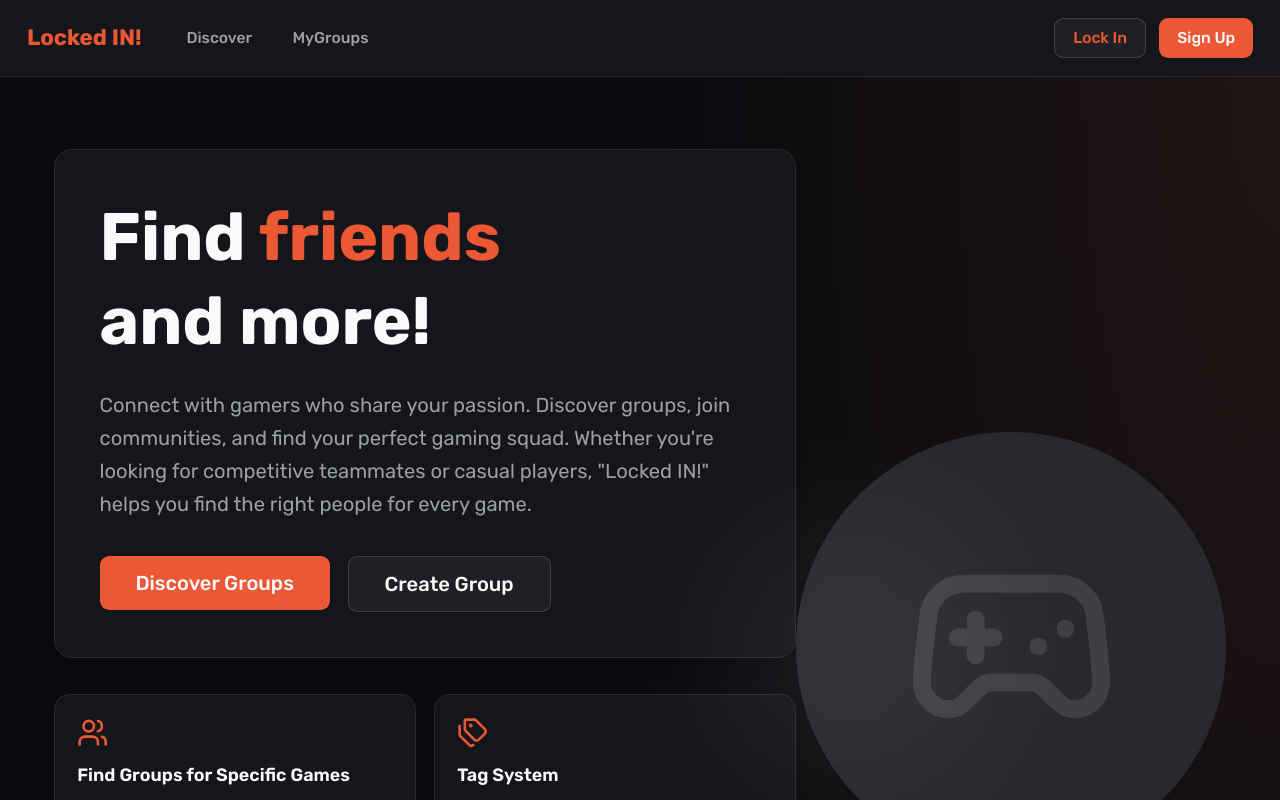
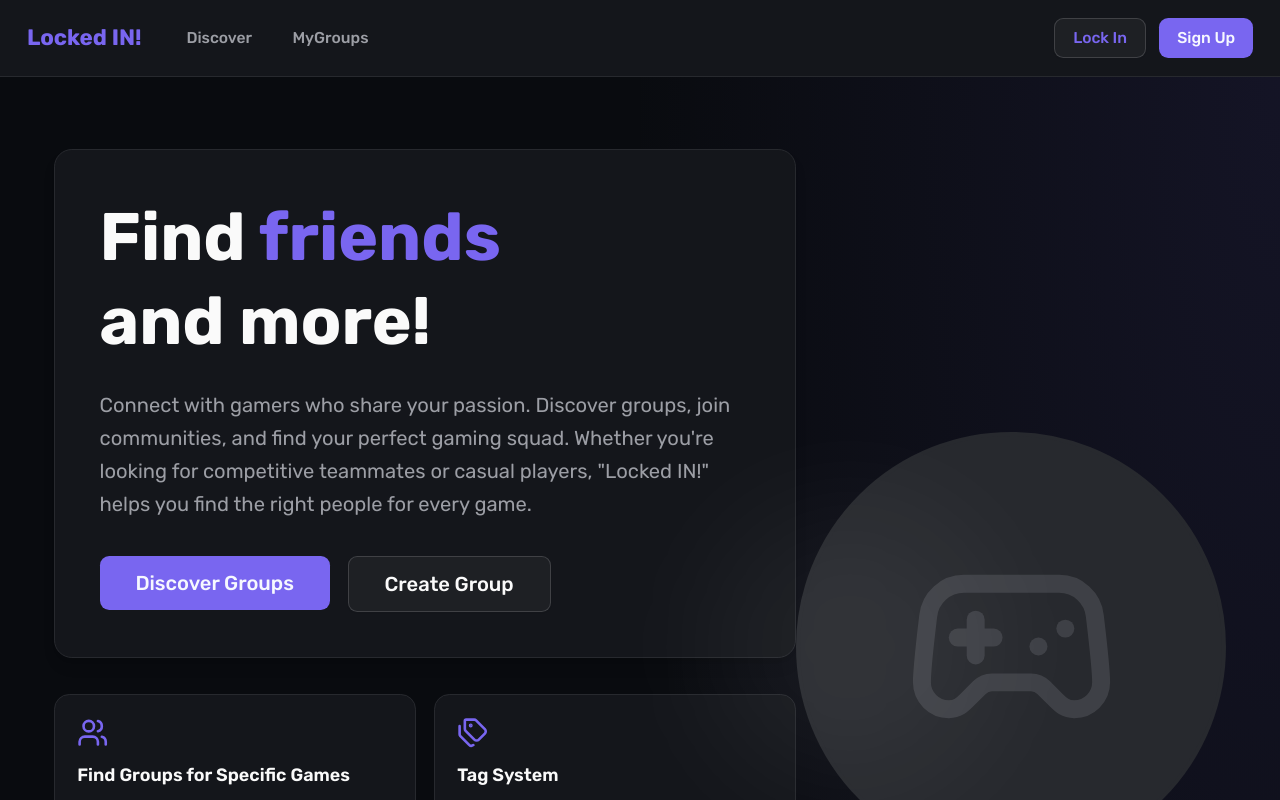
Before and after one commit to LockedInCorp/Locked_IN, a React (Vite) app in the folder Locked_IN/locked_in_frontend/: page / in a window 1280 px wide. Built offline with nearby package versions, Linux system fonts and the light colour scheme.

Commit message:
Changed accent color to purple

```diff
--- a/Locked_IN/locked_in_frontend/src/components/groupDiscover/GroupCard.tsx
+++ b/Locked_IN/locked_in_frontend/src/components/groupDiscover/GroupCard.tsx
@@ -83,7 +83,7 @@ export function GroupCard({ group, onUpdate }: GroupCardProps) {
                 size="sm"
                 onClick={handleJoinClick}
                 disabled={joinMutation.isPending}
-                className="bg-orange-600 hover:bg-orange-700 text-white h-9 px-6"
+                className="bg-primary hover:bg-primary/90 text-primary-foreground h-9 px-6"
             >
                 {joinMutation.isPending ? 'Joining...' : 'Join'}
             </Button>
@@ -118,7 +118,7 @@ export function GroupCard({ group, onUpdate }: GroupCardProps) {
                     <span className={`px-2 py-1 text-xs font-medium rounded ${
                         group.autoAccept
                             ? 'bg-green-500/10 text-green-600 dark:text-green-400'
-                            : 'bg-orange-500/10 text-orange-600 dark:text-orange-400'
+                            : 'bg-primary/10 text-primary'
                     }`}>
                         {group.autoAccept ? 'Auto-Accept' : 'Manual Approval'}
                     </span>
--- a/Locked_IN/locked_in_frontend/src/index.css
+++ b/Locked_IN/locked_in_frontend/src/index.css
@@ -31,7 +31,7 @@
   --sidebar-border: oklch(0.923 0.003 48.717);
   --sidebar-ring: oklch(0.709 0.01 56.259);
 
-  --primary: oklch(0.65 0.19 35);
+  --primary: oklch(0.6 0.2 285);
   --primary-foreground: oklch(0.98 0.01 270);
 
   --muted: oklch(0.95 0.01 270);
@@ -74,7 +74,7 @@
   --card: oklch(0.2 0.01 270);
   --border: oklch(0.28 0.01 270);
 
-  --primary: oklch(0.65 0.19 35);
+  --primary: oklch(0.6 0.2 285);
   --primary-foreground: oklch(0.98 0.01 270);
 
   --muted: oklch(0.28 0.01 270);
```
